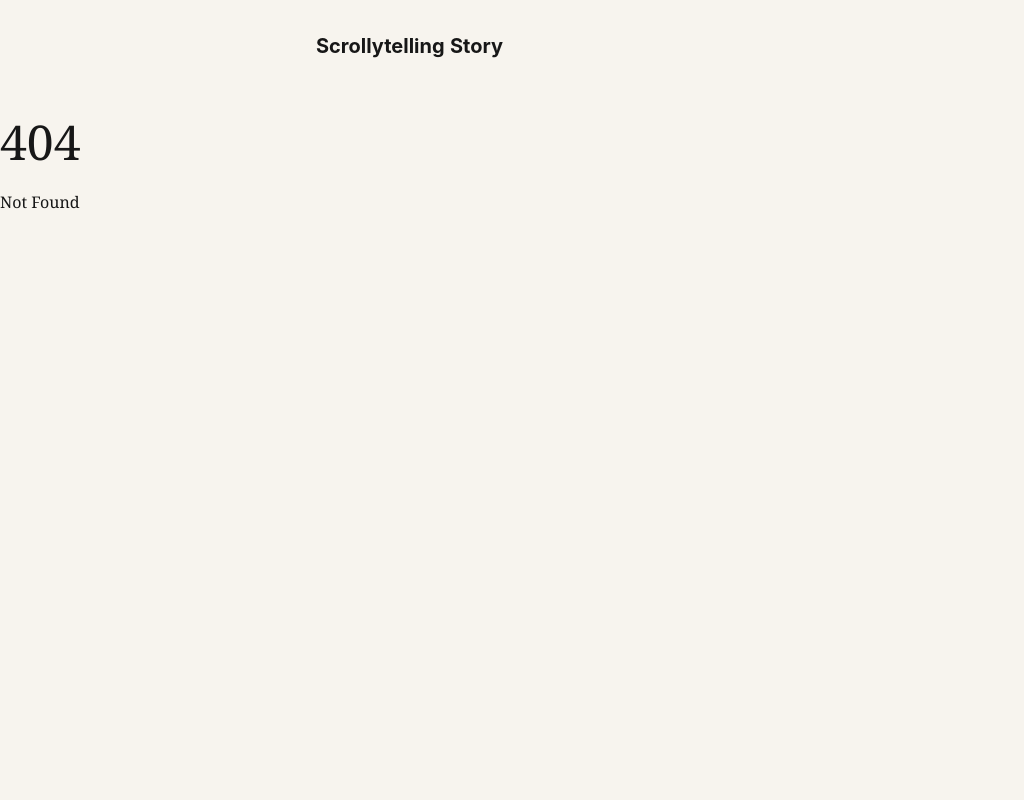
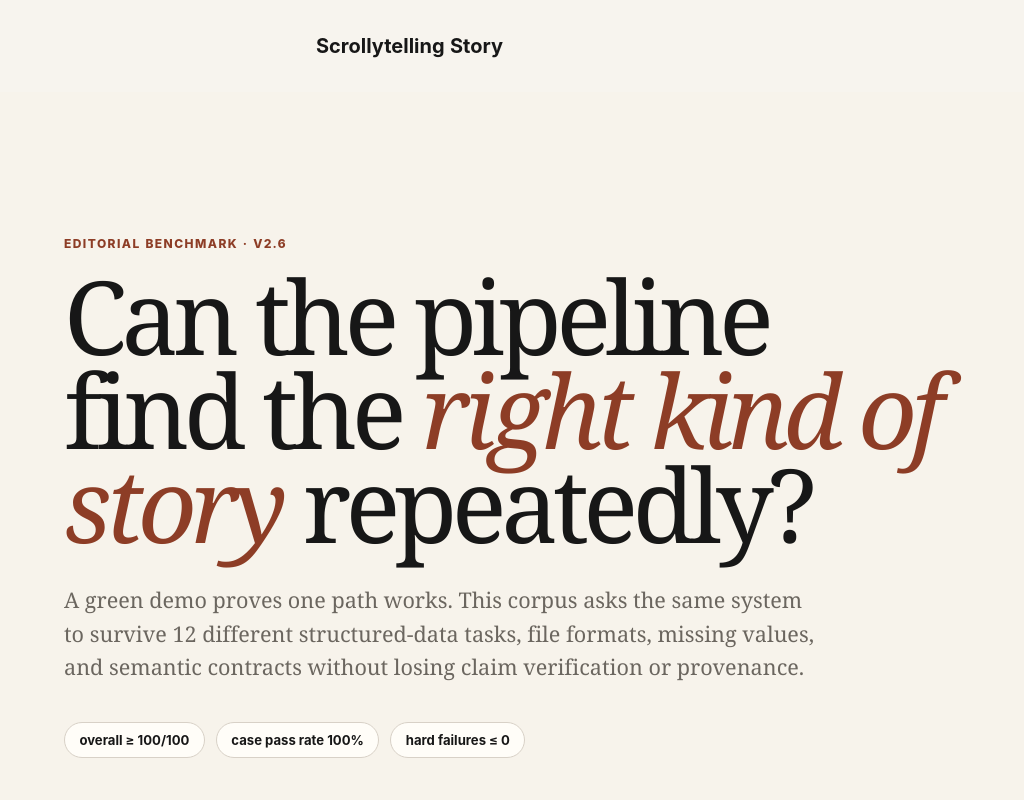
Before and after one commit to CochraneK/pudding-skill, a SvelteKit app: page /benchmark in a window 1280 px wide. Before the commit this address had no page. Shown: the top 800 px of the page, without its empty margins (0-1024 px from the left). Built offline with nearby package versions, Linux system fonts and the light colour scheme.

Commit message:
feat: add benchmark corpus dashboard

```diff
--- /dev/null
+++ b/src/routes/benchmark/+page.svelte
@@ -0,0 +1,118 @@
+<script>
+	import corpus from '../../../benchmarks/corpus.json';
+	import baseline from '../../../benchmarks/baseline.json';
+
+	const weights = [
+		['Story selection', 35, 'Expected evidence operation + fixture-specific claim signal'],
+		['Visual grammar', 20, 'Recommended publication visual matches the evidence operation'],
+		['Claim audit', 25, 'Selected quantitative evidence recomputes from raw rows'],
+		['Editorial gate', 10, 'Story spec, evaluation, and renderer compatibility remain viable'],
+		['Provenance', 10, 'Draft claim_ref mappings remain complete and verified']
+	];
+</script>
+
+<svelte:head>
+	<title>Editorial benchmark · pudding-skill</title>
+	<meta name="description" content="The deterministic v2.6 regression corpus for pudding-skill." />
+</svelte:head>
+
+<main class="benchmark-shell">
+	<header class="hero">
+		<p class="eyebrow">EDITORIAL BENCHMARK · V2.6</p>
+		<h1>Can the pipeline find the <em>right kind of story</em> repeatedly?</h1>
+		<p class="dek">
+			A green demo proves one path works. This corpus asks the same system to survive {corpus.cases.length}
+			different structured-data tasks, file formats, missing values, and semantic contracts without losing
+			claim verification or provenance.
+		</p>
+		<div class="status-row" aria-label="Benchmark regression floor">
+			<span>overall ≥ {baseline.minimum_overall_score}/100</span>
+			<span>case pass rate {Math.round(baseline.minimum_case_pass_rate * 100)}%</span>
+			<span>hard failures ≤ {baseline.max_hard_failures}</span>
+		</div>
+	</header>
+
+	<section class="scorecard" aria-labelledby="scorecard-title">
+		<div class="section-head">
+			<p class="eyebrow">WHAT IS SCORED</p>
+			<h2 id="scorecard-title">Five checks, deliberately separated.</h2>
+			<p>A single high average cannot hide a broken claim audit or a missed story operation.</p>
+		</div>
+		<div class="weights">
+			{#each weights as [label, weight, note]}
+				<article>
+					<strong>{weight}</strong>
+					<h3>{label}</h3>
+					<p>{note}</p>
+				</article>
+			{/each}
+		</div>
+	</section>
+
+	<section class="corpus" aria-labelledby="corpus-title">
+		<div class="section-head">
+			<p class="eyebrow">CURATED CORPUS</p>
+			<h2 id="corpus-title">{corpus.cases.length} regression cases</h2>
+			<p>Expectations are explicit and reviewable. Changing one is an editorial/test-contract change, not a hidden score adjustment.</p>
+		</div>
+		<div class="case-grid">
+			{#each corpus.cases as item, index}
+				<article class="case-card">
+					<div class="case-meta"><span>{String(index + 1).padStart(2, '0')}</span><code>{item.format}</code></div>
+					<h3>{item.id}</h3>
+					<p class="question">{item.question}</p>
+					<dl>
+						<div><dt>Expected operation</dt><dd>{item.expect.pattern}</dd></div>
+						<div><dt>Visual grammar</dt><dd>{item.expect.visual}</dd></div>
+					</dl>
+				</article>
+			{/each}
+		</div>
+	</section>
+
+	<section class="boundary" aria-labelledby="boundary-title">
+		<p class="eyebrow">BOUNDARY</p>
+		<h2 id="boundary-title">This is a regression instrument, not an oracle.</h2>
+		<p>
+			The suite measures deterministic behavior on curated fixtures. It does not decide newsworthiness, domain importance,
+			causal validity, prose craft, or whether a visual is aesthetically successful. Those remain separate editorial and screenshot-review steps.
+		</p>
+	</section>
+</main>
+
+<style>
+	.benchmark-shell { --ink: #171717; --muted: #6b665f; --paper: #f7f3eb; --line: #d8d1c7; color: var(--ink); background: var(--paper); min-height: 100vh; padding: clamp(2rem, 5vw, 5rem) clamp(1.1rem, 5vw, 6rem) 7rem; }
+	.hero, .scorecard, .corpus, .boundary { max-width: 1180px; margin-inline: auto; }
+	.hero { padding: 5rem 0 6rem; border-bottom: 1px solid var(--line); }
+	.eyebrow { margin: 0 0 1rem; font-family: var(--font-sans); font-size: .75rem; font-weight: 800; letter-spacing: .12em; color: #8d3d26; }
+	h1, h2, h3 { font-family: var(--font-serif); }
+	h1 { max-width: 900px; margin: 0; font-size: clamp(3rem, 8vw, 7.5rem); line-height: .92; letter-spacing: -.055em; }
+	h1 em { font-weight: 400; color: #8d3d26; }
+	.dek { max-width: 760px; margin: 2rem 0 0; font-size: clamp(1.05rem, 2vw, 1.35rem); line-height: 1.55; color: var(--muted); }
+	.status-row { display: flex; flex-wrap: wrap; gap: .7rem; margin-top: 2.4rem; }
+	.status-row span { border: 1px solid var(--line); border-radius: 999px; background: #fffdf8; padding: .65rem .9rem; font: 700 .82rem/1 var(--font-sans); }
+	.scorecard, .corpus { padding: 6rem 0; border-bottom: 1px solid var(--line); }
+	.section-head { display: grid; grid-template-columns: minmax(0, 1.1fr) minmax(260px, .9fr); gap: 2rem 4rem; align-items: end; margin-bottom: 2.5rem; }
+	.section-head .eyebrow { grid-column: 1 / -1; margin-bottom: -1rem; }
+	.section-head h2, .boundary h2 { margin: 0; font-size: clamp(2rem, 5vw, 4.2rem); line-height: .98; letter-spacing: -.035em; }
+	.section-head > p:last-child, .boundary > p:last-child { margin: 0; color: var(--muted); line-height: 1.6; max-width: 64ch; }
+	.weights { display: grid; grid-template-columns: repeat(5, minmax(0, 1fr)); border: 1px solid var(--line); background: #fffdf8; }
+	.weights article { padding: 1.3rem; border-right: 1px solid var(--line); }
+	.weights article:last-child { border-right: 0; }
+	.weights strong { display: block; font: 800 clamp(2rem, 4vw, 3.4rem)/1 var(--font-sans); color: #8d3d26; }
+	.weights h3 { margin: 1rem 0 .55rem; font-size: 1.15rem; }
+	.weights p, .question { margin: 0; color: var(--muted); line-height: 1.5; font-size: .92rem; }
+	.case-grid { display: grid; grid-template-columns: repeat(3, minmax(0, 1fr)); gap: 1rem; }
+	.case-card { min-width: 0; background: #fffdf8; border: 1px solid var(--line); border-radius: 16px; padding: 1.25rem; }
+	.case-meta { display: flex; justify-content: space-between; align-items: center; font: 700 .78rem/1 var(--font-sans); color: var(--muted); }
+	.case-meta code { padding: .35rem .5rem; border-radius: 6px; background: #eee8dc; color: var(--ink); }
+	.case-card h3 { margin: 1.1rem 0 .65rem; font-size: 1.35rem; overflow-wrap: anywhere; }
+	.case-card dl { margin: 1.1rem 0 0; padding-top: 1rem; border-top: 1px solid var(--line); }
+	.case-card dl div { display: grid; grid-template-columns: 1fr 1.1fr; gap: .6rem; margin-top: .55rem; }
+	dt { color: var(--muted); font: 600 .78rem/1.35 var(--font-sans); }
+	dd { margin: 0; text-align: right; font: 750 .78rem/1.35 var(--font-sans); overflow-wrap: anywhere; }
+	.boundary { padding: 6rem 0 0; display: grid; grid-template-columns: 1fr 1fr; gap: 1.5rem 4rem; }
+	.boundary .eyebrow { grid-column: 1 / -1; margin-bottom: -.5rem; }
+	@media (max-width: 900px) { .weights { grid-template-columns: repeat(2, 1fr); } .weights article { border-bottom: 1px solid var(--line); } .case-grid { grid-template-columns: repeat(2, minmax(0, 1fr)); } }
+	@media (max-width: 620px) { .benchmark-shell { padding-inline: 1rem; } .hero { padding-top: 3rem; } .section-head, .boundary { grid-template-columns: 1fr; } .section-head .eyebrow, .boundary .eyebrow { grid-column: auto; } .weights, .case-grid { grid-template-columns: 1fr; } .weights article { border-right: 0; } .case-card dl div { grid-template-columns: 1fr; } dd { text-align: left; } }
+</style>
```
